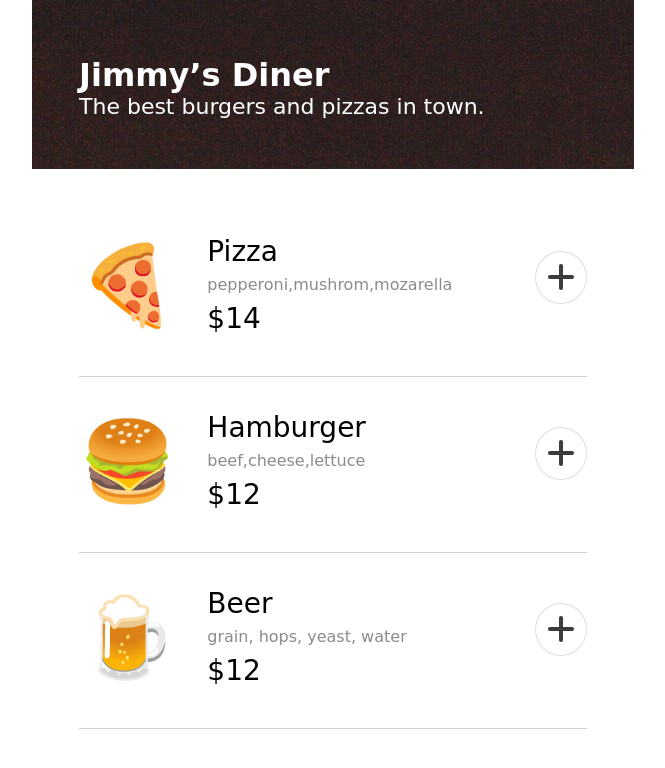
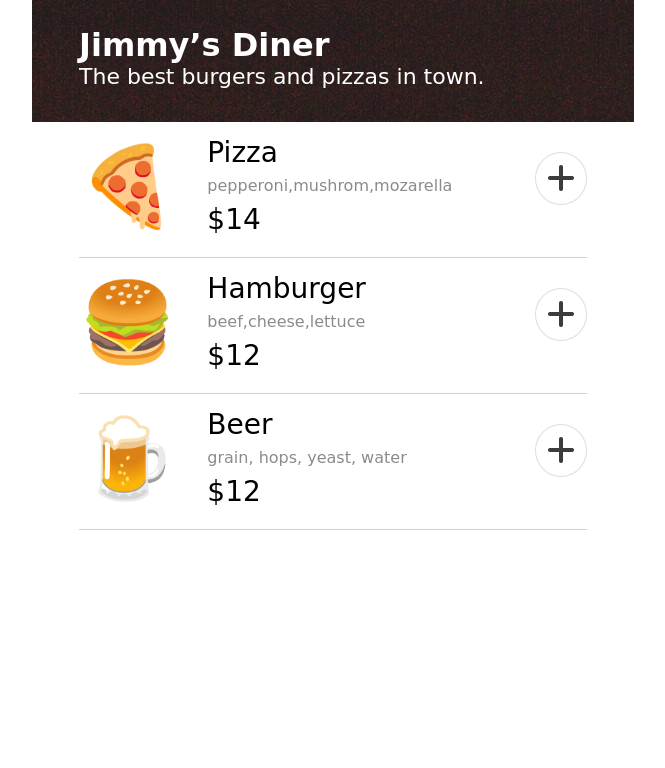
Before and after one commit to aizadashka/orderMeal, a website built with Vite: page index.html in a window 1280 px wide. Shown: the whole page, without its empty margins (307-972 px from the left). Built offline with nearby package versions, Linux system fonts and the light colour scheme; a web font is replaced by a local one.

Commit message:
little changes in the design

```diff
--- a/index.css
+++ b/index.css
@@ -2,20 +2,21 @@ body {
     margin: 0;
     font-family: 'Smythe', cursive;
     height: 100%;
+    user-select: none;
 }
 
 /* HEADER */
 header{
-    background-image: url(/background.jpg);
+    background: url(background.jpg);
     width: 600px;
-    height: 167px;
-    margin: 0 auto 67px auto;
+    height: 120px;
+    margin: 0 auto 10px auto;
     padding: 1px;
 }
 
 header h2{
     font-size: 32px;
-    padding-top: 56px;
+    padding-top: 26px;
     margin: 0;
 }
 
@@ -39,8 +40,8 @@ section{
     position: relative;
     flex-direction: row;
     width: 508px;
-    height: 140px;
-    margin: 35px auto;
+    height: 120px;
+    margin: 15px auto;
     border-bottom: 1px solid #D2D2D2;
 }
 
@@ -108,7 +109,7 @@ i{
     display: flex;
     padding-top: 14px;
     border-top: 2px solid #393333;
-    margin-top: 31px;
+    margin-top: 21px;
 }
 
 button{
```
